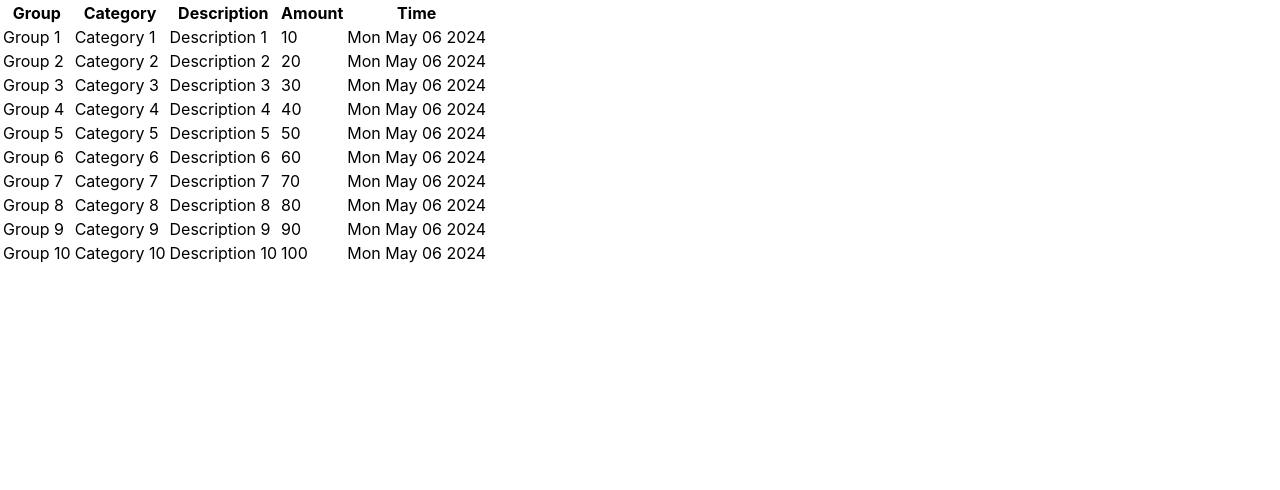
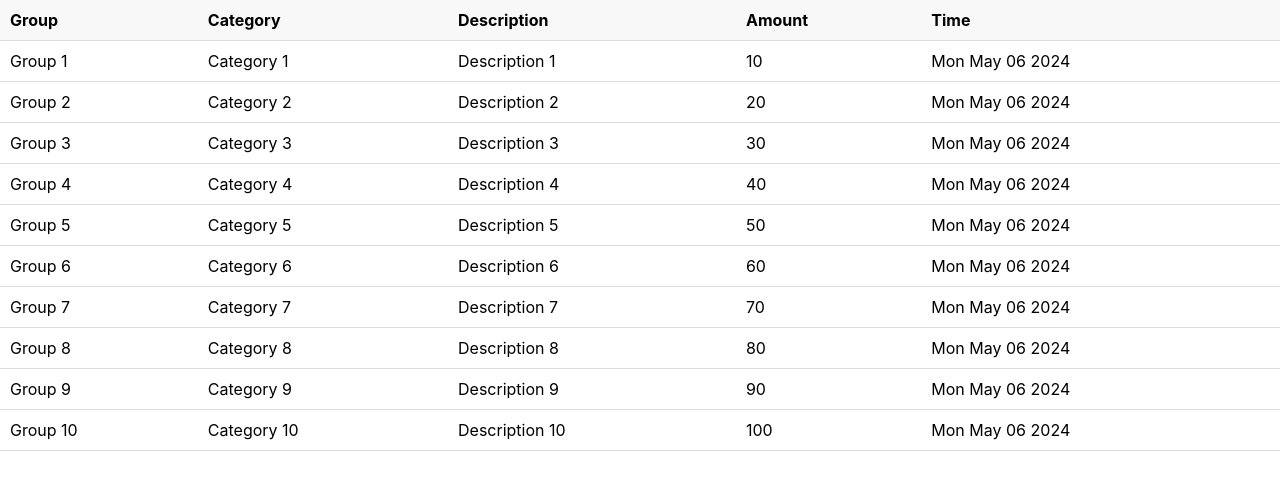
Before and after one commit to EthanEvans2022/budgeteer-ui, a React (Create React App) app: page / in a window 1280 px wide. Shown: the top 490 px of the page. Built offline with nearby package versions, Linux system fonts and the light colour scheme.

Commit message:
added classes + css, updated dirs

```diff
--- a/src/App.tsx
+++ b/src/App.tsx
@@ -1,5 +1,5 @@
 import React from 'react';
-import TransactionTable from './components/TransactionTable';
+import TransactionTable from './pages/TransactionTable';
 import Transaction from './schemas/Transaction';
 
 const generateDummyTransactions = (number: number): Transaction[] => {
--- a/src/components/TransactionTable.tsx
+++ /dev/null
@@ -1,31 +0,0 @@
-import React, {FC} from 'react';
-import Transaction from '../schemas/Transaction'
-
-const TransactionTable: FC<{ transactions: Transaction[] }> = ({ transactions }) => {
-    return (
-        <table>
-            <thead>
-                <tr>
-                    <th>Group</th>
-                    <th>Category</th>
-                    <th>Description</th>
-                    <th>Amount</th>
-                    <th>Time</th>
-                </tr>
-            </thead>
-            <tbody>
-                {transactions.map((transaction, index) => (
-                    <tr key={index}>
-                        <td>{transaction.group}</td>
-                        <td>{transaction.category}</td>
-                        <td>{transaction.description}</td>
-                        <td>{transaction.amount}</td>
-                        <td>{transaction.time.toDateString()}</td>
-                    </tr>
-                ))}
-            </tbody>
-        </table>
-    );
-};
-
-export default TransactionTable;
--- /dev/null
+++ b/src/pages/TransactionTable.tsx
@@ -0,0 +1,32 @@
+import React, {FC} from 'react';
+import Transaction from '../schemas/Transaction'
+import '../styles/TransactionTable.css';
+
+const TransactionTable: FC<{ transactions: Transaction[] }> = ({ transactions }) => {
+    return (
+        <table className="transaction-table">
+            <thead>
+                <tr className="transaction-table__header">
+                    <th className="transaction-table__header-cell">Group</th>
+                    <th className="transaction-table__header-cell">Category</th>
+                    <th className="transaction-table__header-cell">Description</th>
+                    <th className="transaction-table__header-cell">Amount</th>
+                    <th className="transaction-table__header-cell">Time</th>
+                </tr>
+            </thead>
+            <tbody>
+                {transactions.map((transaction, index) => (
+                    <tr className="transaction-table__entry" key={index}>
+                        <td className="transaction-table__cell">{transaction.group}</td>
+                        <td className="transaction-table__cell">{transaction.category}</td>
+                        <td className="transaction-table__cell">{transaction.description}</td>
+                        <td className="transaction-table__cell">{transaction.amount}</td>
+                        <td className="transaction-table__cell">{transaction.time.toDateString()}</td>
+                    </tr>
+                ))}
+            </tbody>
+        </table>
+    );
+};
+
+export default TransactionTable;
--- /dev/null
+++ b/src/styles/TransactionTable.css
@@ -0,0 +1,28 @@
+.transaction-table {
+    width: 100%;
+    border-collapse: collapse;
+}
+
+.transaction-table__header {
+    background-color: #f8f8f8;
+}
+
+.transaction-table__header-cell {
+    padding: 10px;
+    text-align: left;
+    border-bottom: 1px solid #ddd;
+}
+
+.transaction-table__entry {
+    transition: background-color 0.3s ease;
+}
+
+.transaction-table__entry:hover {
+    background-color: #f5f5f5;
+}
+
+.transaction-table__cell {
+    padding: 10px;
+    text-align: left;
+    border-bottom: 1px solid #ddd;
+}
```
